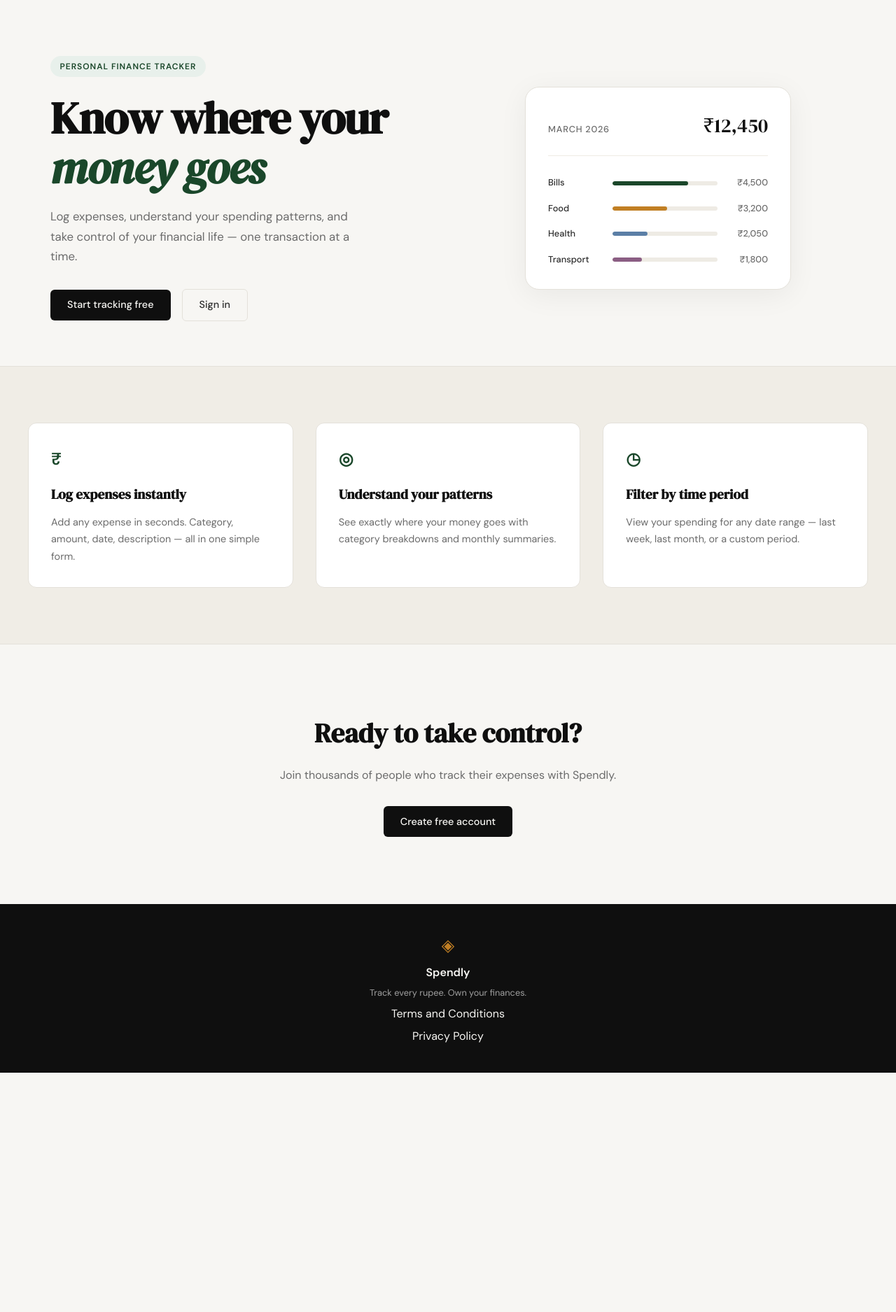
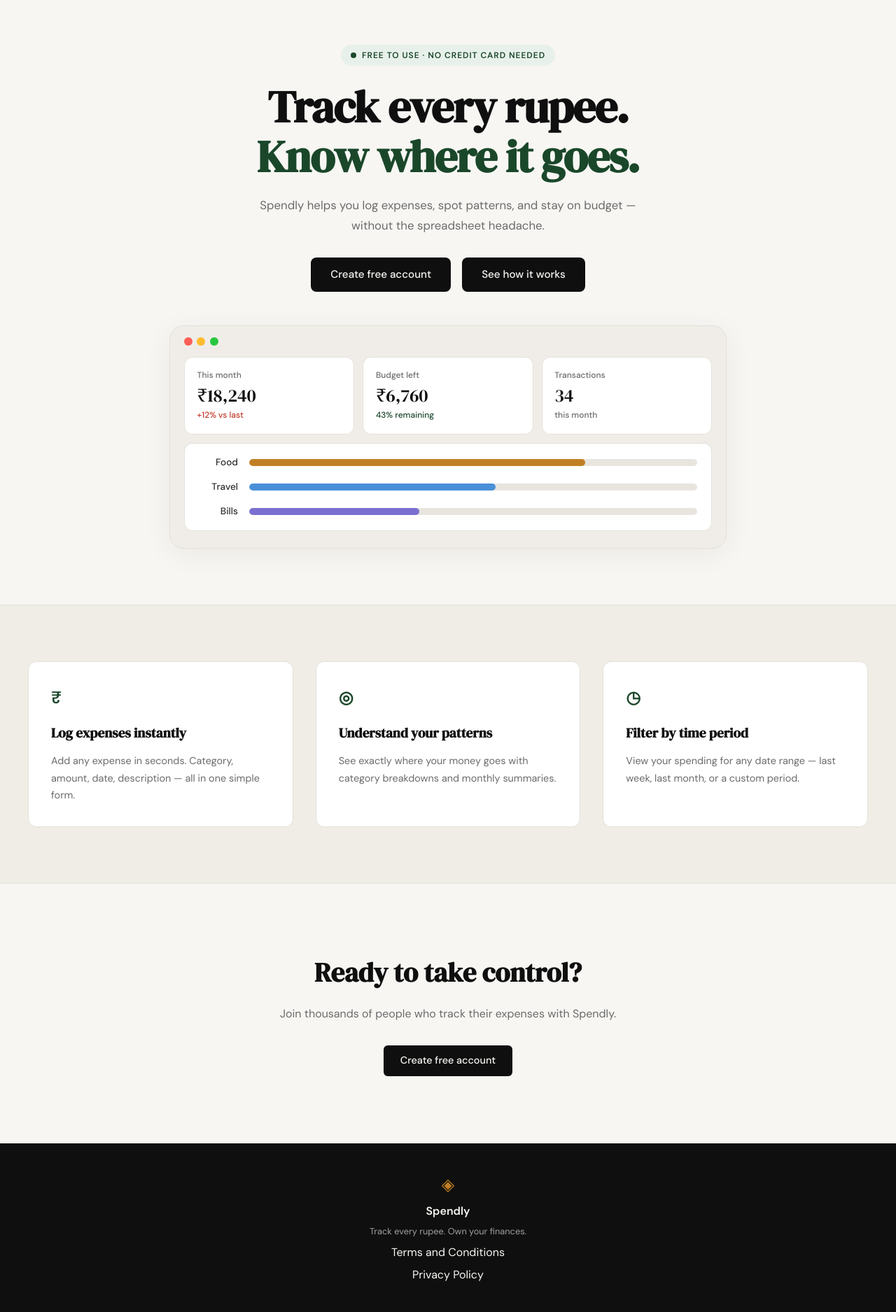
Before and after one commit to elvismps/spend, a Flask app: page / in a window 1280 px wide. Shown: the part 61-1936 px from the top of the page at 70% size. Before the commit the page ends 1594 px from the top, so only its background shows below. Run offline with Flask 3, Linux system fonts and the light colour scheme.

Commit message:
Landing: redesign hero section

```diff
--- /dev/null
+++ b/static/css/landing.css
@@ -0,0 +1,154 @@
+/* ------------------------------------------------------------------ */
+/* Landing page — hero overrides                                       */
+/* ------------------------------------------------------------------ */
+
+.hero {
+    grid-template-columns: 1fr;
+    text-align: center;
+    max-width: 860px;
+    padding: 4rem 2rem 5rem;
+    gap: 3rem;
+}
+
+.hero-subtitle {
+    max-width: 560px;
+    margin-left: auto;
+    margin-right: auto;
+    margin-bottom: 2rem;
+}
+
+.hero-actions { justify-content: center; }
+
+.hero-actions .btn-primary {
+    padding: 0.75rem 1.75rem;
+    border-radius: 8px;
+    font-size: 0.95rem;
+}
+
+/* Badge dot */
+.badge-dot {
+    display: inline-block;
+    width: 8px;
+    height: 8px;
+    background: var(--accent);
+    border-radius: 50%;
+    margin-right: 0.5rem;
+    vertical-align: middle;
+    position: relative;
+    top: -1px;
+}
+
+/* Second line of hero title */
+.hero-title-accent { color: var(--accent); }
+
+/* Always show mock visual in this layout */
+@media (max-width: 900px) {
+    .hero-visual { display: flex !important; }
+}
+
+/* ------------------------------------------------------------------ */
+/* Browser window mockup                                               */
+/* ------------------------------------------------------------------ */
+
+.mock-window {
+    background: #f0ede8;
+    border: 1px solid var(--border);
+    border-radius: var(--radius-lg);
+    padding: 1rem 1.25rem 1.5rem;
+    width: 100%;
+    box-shadow: 0 8px 40px rgba(0, 0, 0, 0.06);
+}
+
+.mock-window-bar {
+    display: flex;
+    gap: 0.4rem;
+    align-items: center;
+    margin-bottom: 1rem;
+}
+
+.traffic-dot {
+    width: 12px;
+    height: 12px;
+    border-radius: 50%;
+}
+
+.dot-red    { background: #ff5f57; }
+.dot-yellow { background: #febc2e; }
+.dot-green  { background: #28c840; }
+
+/* Stat cards */
+.mock-stats {
+    display: grid;
+    grid-template-columns: repeat(3, 1fr);
+    gap: 0.75rem;
+    margin-bottom: 0.75rem;
+}
+
+.mock-stat-card {
+    background: var(--paper-card);
+    border: 1px solid var(--border);
+    border-radius: var(--radius-md);
+    padding: 1rem 1.1rem;
+    display: flex;
+    flex-direction: column;
+    gap: 0.25rem;
+    text-align: left;
+}
+
+.mock-stat-label {
+    font-size: 0.75rem;
+    color: var(--ink-muted);
+    font-weight: 500;
+}
+
+.mock-stat-value {
+    font-family: var(--font-display);
+    font-size: 1.6rem;
+    color: var(--ink);
+    line-height: 1.2;
+}
+
+.mock-stat-sub {
+    font-size: 0.75rem;
+    color: var(--ink-muted);
+    font-weight: 500;
+}
+
+.mock-stat-danger  { color: var(--danger); }
+.mock-stat-success { color: var(--accent); }
+
+/* Category bars */
+.mock-categories {
+    background: var(--paper-card);
+    border: 1px solid var(--border);
+    border-radius: var(--radius-md);
+    padding: 1rem 1.25rem;
+    display: flex;
+    flex-direction: column;
+    gap: 0.85rem;
+}
+
+.mock-cat-row {
+    display: grid;
+    grid-template-columns: 56px 1fr;
+    align-items: center;
+    gap: 1rem;
+}
+
+.mock-cat-label {
+    font-size: 0.85rem;
+    color: var(--ink-soft);
+    font-weight: 500;
+    text-align: right;
+}
+
+.mock-window .mock-bar-track {
+    height: 10px;
+    background: #e8e5df;
+    border-radius: 999px;
+    overflow: hidden;
+}
+
+.mock-bar-food   { background: #c17f24; }
+.mock-bar-travel { background: #4a90d9; }
+.mock-bar-bills  { background: #7b6fd1; }
--- a/templates/landing.html
+++ b/templates/landing.html
@@ -1,60 +1,71 @@
 {% extends "base.html" %}
 
 {% block title %}Spendly — Track Every Rupee{% endblock %}
+
+{% block head %}
+<link rel="stylesheet" href="{{ url_for('static', filename='css/landing.css') }}">
+{% endblock %}
 
 {% block content %}
 
 <section class="hero">
     <div class="hero-inner">
-        <div class="hero-badge">Personal Finance Tracker</div>
+        <div class="hero-badge"><span class="badge-dot"></span>Free to use · No credit card needed</div>
         <h1 class="hero-title">
-            Know where your<br>
-            <em>money goes</em>
+            Track every rupee.<br>
+            <span class="hero-title-accent">Know where it goes.</span>
         </h1>
         <p class="hero-subtitle">
-            Log expenses, understand your spending patterns,
-            and take control of your financial life —
-            one transaction at a time.
+            Spendly helps you log expenses, spot patterns, and stay
+            on budget — without the spreadsheet headache.
         </p>
         <div class="hero-actions">
-            <a href="{{ url_for('register') }}" class="btn-primary">Start tracking free</a>
-            <a href="{{ url_for('login') }}" class="btn-ghost">Sign in</a>
+            <a href="{{ url_for('register') }}" class="btn-primary">Create free account</a>
+            <a href="#" class="btn-primary">See how it works</a>
         </div>
     </div>
     <div class="hero-visual">
-        <div class="mock-card">
-            <div class="mock-card-header">
-                <span class="mock-label">March 2026</span>
-                <span class="mock-total">₹12,450</span>
+        <div class="mock-window">
+            <div class="mock-window-bar">
+                <span class="traffic-dot dot-red"></span>
+                <span class="traffic-dot dot-yellow"></span>
+                <span class="traffic-dot dot-green"></span>
             </div>
-            <div class="mock-bars">
-                <div class="mock-bar-row">
-                    <span class="mock-cat">Bills</span>
+            <div class="mock-stats">
+                <div class="mock-stat-card">
+                    <span class="mock-stat-label">This month</span>
+                    <span class="mock-stat-value">₹18,240</span>
+                    <span class="mock-stat-sub mock-stat-danger">+12% vs last</span>
+                </div>
+                <div class="mock-stat-card">
+                    <span class="mock-stat-label">Budget left</span>
+                    <span class="mock-stat-value">₹6,760</span>
+                    <span class="mock-stat-sub mock-stat-success">43% remaining</span>
+                </div>
+                <div class="mock-stat-card">
+                    <span class="mock-stat-label">Transactions</span>
+                    <span class="mock-stat-value">34</span>
+                    <span class="mock-stat-sub">this month</span>
+                </div>
+            </div>
+            <div class="mock-categories">
+                <div class="mock-cat-row">
+                    <span class="mock-cat-label">Food</span>
                     <div class="mock-bar-track">
-                        <div class="mock-bar" style="width: 72%"></div>
+                        <div class="mock-bar mock-bar-food" style="width: 75%"></div>
                     </div>
-                    <span class="mock-amt">₹4,500</span>
                 </div>
-                <div class="mock-bar-row">
-                    <span class="mock-cat">Food</span>
+                <div class="mock-cat-row">
+                    <span class="mock-cat-label">Travel</span>
                     <div class="mock-bar-track">
-                        <div class="mock-bar mock-bar-2" style="width: 52%"></div>
+                        <div class="mock-bar mock-bar-travel" style="width: 55%"></div>
                     </div>
-                    <span class="mock-amt">₹3,200</span>
                 </div>
-                <div class="mock-bar-row">
-                    <span class="mock-cat">Health</span>
+                <div class="mock-cat-row">
+                    <span class="mock-cat-label">Bills</span>
                     <div class="mock-bar-track">
-                        <div class="mock-bar mock-bar-3" style="width: 33%"></div>
+                        <div class="mock-bar mock-bar-bills" style="width: 38%"></div>
                     </div>
-                    <span class="mock-amt">₹2,050</span>
-                </div>
-                <div class="mock-bar-row">
-                    <span class="mock-cat">Transport</span>
-                    <div class="mock-bar-track">
-                        <div class="mock-bar mock-bar-4" style="width: 28%"></div>
-                    </div>
-                    <span class="mock-amt">₹1,800</span>
                 </div>
             </div>
         </div>
```
